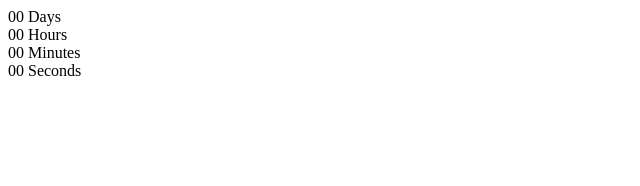
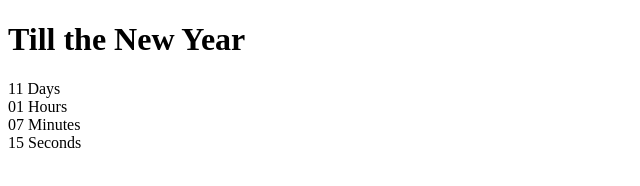
Before and after one commit to StasKazikin/goit-js-hw-11-timer, a plain HTML site: page index.html in a window 1280 px wide. Shown: the whole page, without its empty margins (0-640 px from the left). Drawn offline with Linux system fonts and the light colour scheme.

Commit message:
добавляет решение задачи

```diff
--- a/index.html
+++ b/index.html
@@ -8,6 +8,7 @@
   <body>
     <div class="timer" id="timer-1">
       <div class="field">
+        <h1>Till the New Year</h1>
         <span class="value" data-value="days">00</span>
         <span class="label">Days</span>
       </div>
@@ -27,5 +28,6 @@
         <span class="label">Seconds</span>
       </div>
     </div>
+    <script src="./index.js"></script>
   </body>
 </html>
--- a/index.js
+++ b/index.js
@@ -1,29 +1,65 @@
-new CountdownTimer({
-  selector: '#timer-1',
-  targetDate: new Date('Jan 01, 2021'),
-});
+const refs = {
+  days: document.querySelector('span[data-value="days"]'),
+  hours: document.querySelector('span[data-value="hours"]'),
+  minutes: document.querySelector('span[data-value="mins"]'),
+  seconds: document.querySelector('span[data-value="secs"]'),
+};
 
-/*
+
+function timerUpdate(time) {
+
+  function pad(value) {
+    return String(value).padStart(2, '0');
+    };
+
+  /*
  * Оставшиеся дни: делим значение UTC на 1000 * 60 * 60 * 24, количество
  * миллисекунд в одном дне (миллисекунды * секунды * минуты * часы)
  */
-const days = Math.floor(time / (1000 * 60 * 60 * 24));
+const days = pad(Math.floor(time / (1000 * 60 * 60 * 24)));
 
 /*
  * Оставшиеся часы: получаем остаток от предыдущего расчета с помощью оператора
  * остатка % и делим его на количество миллисекунд в одном часе
  * (1000 * 60 * 60 = миллисекунды * минуты * секунды)
  */
-const hours = Math.floor((time % (1000 * 60 * 60 * 24)) / (1000 * 60 * 60));
+const hours = pad(Math.floor((time % (1000 * 60 * 60 * 24)) / (1000 * 60 * 60)));
 
 /*
  * Оставшиеся минуты: получаем оставшиеся минуты и делим их на количество
  * миллисекунд в одной минуте (1000 * 60 = миллисекунды * секунды)
  */
-const mins = Math.floor((time % (1000 * 60 * 60)) / (1000 * 60));
+const mins = pad(Math.floor((time % (1000 * 60 * 60)) / (1000 * 60)));
 
 /*
  * Оставшиеся секунды: получаем оставшиеся секунды и делим их на количество
  * миллисекунд в одной секунде (1000)
  */
-const secs = Math.floor((time % (1000 * 60)) / 1000);
+const secs = pad(Math.floor((time % (1000 * 60)) / 1000));
+
+  refs.days.textContent = days;
+  refs.hours.textContent = hours;
+  refs.minutes.textContent = mins;
+  refs.seconds.textContent = secs;
+};
+
+class CountdownTimer {
+  constructor({ selector, targetDate }) {
+    this.selector = selector;
+    this.targetDate = targetDate;
+  }
+
+  start() {
+    setInterval(() => {
+      const delta = this.targetDate - Date.now();
+      timerUpdate(delta);
+    }, 1000);
+  }
+};
+
+const timer = new CountdownTimer({
+  selector: '#timer-1',
+  targetDate: new Date('Jan 01, 2021'),
+});
+
+timer.start();
```
